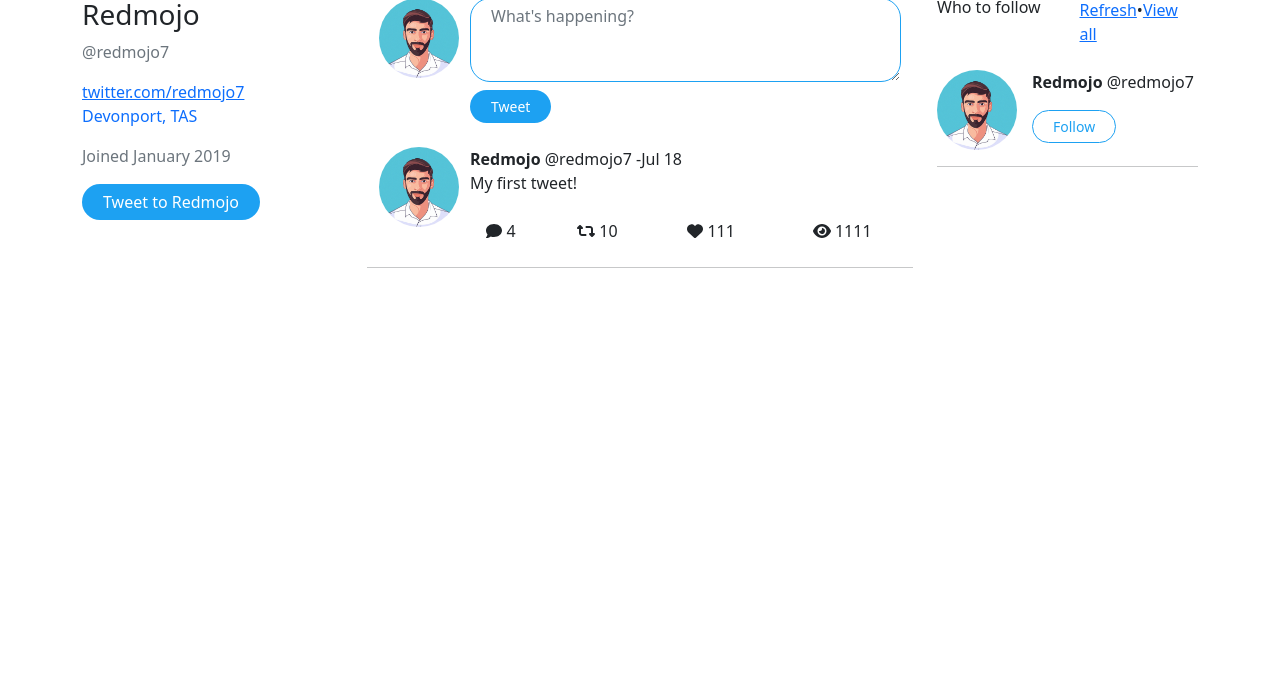
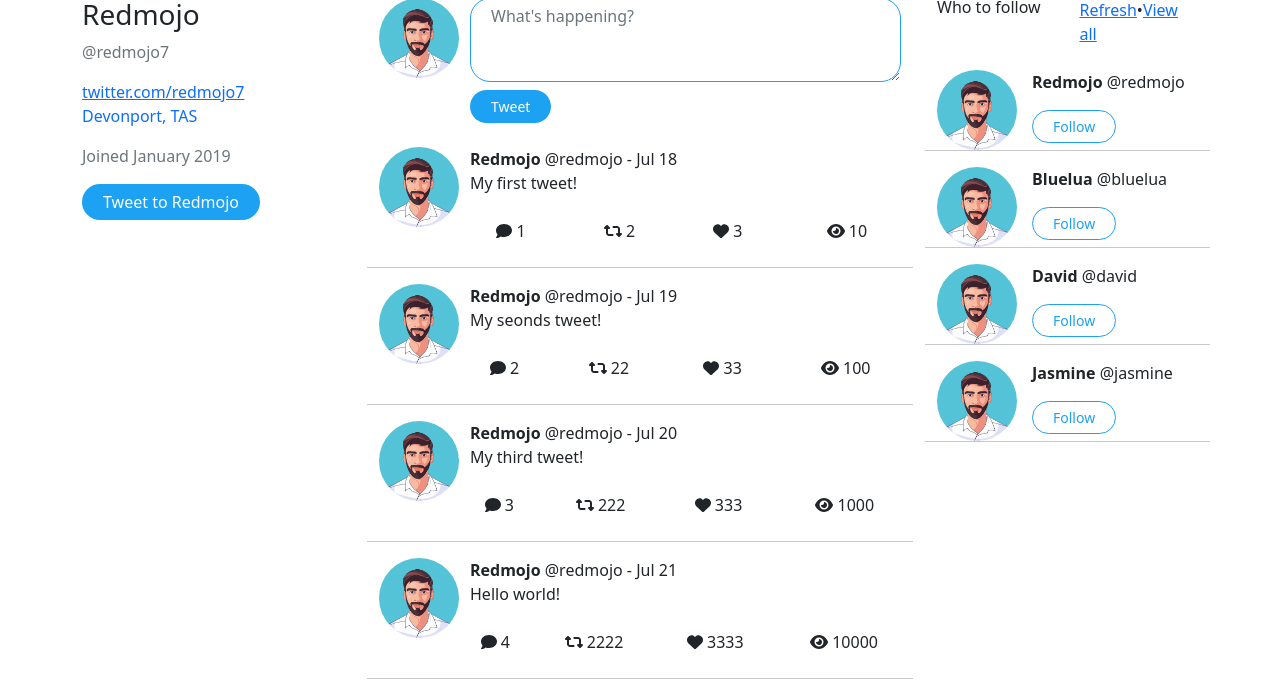
Before and after one commit to redmojo7/justtweet, a React (Create React App) app: page / in a window 1280 px wide. Shown: the part 234-926 px from the top of the page. Before the commit the page ends 800 px from the top, so only its background shows below. Built offline with nearby package versions, Linux system fonts and the light colour scheme.

Commit message:
Add Parent/Child Components

```diff
--- a/src/App.js
+++ b/src/App.js
@@ -6,11 +6,10 @@ import ProfileCover from "./components/profilecover";
 import ProfileInfo from "./components/profileinfo";
 import ProfileStats from "./components/profilestats";
 import NewTweet from "./components/newtweet";
-import TweetCard from "./components/tweetcard";
+import {TweetCards} from "./components/tweetcard";
 import RightPanel from "./components/rightpanel";
 import avartaImage from './images/avarta.jpg';
-
-
+import Counters from './Counters';
 
 function App() {
   return (
@@ -33,13 +32,14 @@ function App() {
           <div className="col-md-6">
             <NewTweet />
             <br />
-            <TweetCard />
+            <TweetCards />
           </div>
           <div className="col-md-3">
             <RightPanel />
           </div>
         </div>
       </div>
+
     </div>
   );
 }
--- /dev/null
+++ b/src/Counters.js
@@ -0,0 +1,17 @@
+import React, { Component } from "react";
+import Counter from "./Counter";
+
+class Counters extends Component {
+
+    state = {}
+    render() {
+        return (
+            <div>
+                <Counter></Counter>
+                <Counter></Counter>
+            </div>
+        );
+    }
+}
+
+export default Counters;
--- a/src/components/rightpanel.js
+++ b/src/components/rightpanel.js
@@ -1,5 +1,71 @@
 import React, { Component } from "react";
 import avartaImage from '../images/avarta.jpg';
+
+class RecommendFriends extends Component {
+    state = {
+        cards: [
+            { id: 1, name: "Redmojo", account: "@redmojo" },
+            { id: 2, name: "Bluelua", account: "@bluelua" },
+            { id: 3, name: "David", account: "@david" },
+            { id: 4, name: "Jasmine", account: "@jasmine" }
+        ]
+    }
+
+    constructor() {
+        super();
+        this.handleFollow = this.handleFollow.bind(this);
+    }
+
+    handleFollow(id) {
+        console.log("Follow Clicked", id);
+        const cards = this.state.cards.filter(
+            function (item) {
+                console.log("Follow Clicked...", item.id);
+                return item.id !== id;
+            });
+
+        this.setState({
+            cards: cards
+        });
+    }
+
+
+
+    render(props) {
+        return (
+            <div>
+                {this.state.cards.map(card =>
+                    <RecommendFriend key={card.id} card={card} onFollow={this.handleFollow}
+                    />)}
+            </div>
+        );
+    }
+}
+
+class RecommendFriend extends Component {
+
+    render(props) {
+        return (
+            <div className="row">
+                <div className="col-md-2 text-left">
+                    <img src={avartaImage} className="avarta-image" alt="avarta Image" />
+                </div>
+                <div className="col-md-2 text-left">
+                </div>
+                <div className="col-md-8 text-right">
+                    <p><strong>{this.props.card.name}  </strong>{this.props.card.account}</p>
+                    <div className="mt-2">
+                        <button className="btn btn-sm follow-button"
+                            onClick={() => this.props.onFollow(this.props.card.id)}
+                        >Follow</button>
+                    </div>
+                </div>
+                <hr />
+            </div>
+        );
+    }
+}
+
 
 class RightPanel extends Component {
     render() {
@@ -16,20 +82,8 @@ class RightPanel extends Component {
                     </div>
                 </div>
                 <br />
-                <div className="row">
-                    <div className="col-md-2 text-left">
-                        <img src={avartaImage} className="avarta-image" alt="avarta Image" />
-                    </div>
-                    <div className="col-md-2 text-left">
-                    </div>
-                    <div className="col-md-8 text-right">
-                        <p><strong>Redmojo </strong>@redmojo7</p>
-                        <div className="mt-2">
-                            <button className="btn btn-sm follow-button" >Follow</button>
-                        </div>
-                    </div>
-                </div>
-                <hr />
+                <RecommendFriends />
+
             </div>
         );
     }
--- a/src/components/tweetcard.js
+++ b/src/components/tweetcard.js
@@ -3,13 +3,52 @@ import avartaImage from '../images/avarta.jpg';
 import { FontAwesomeIcon } from '@fortawesome/react-fontawesome'
 import { faComment, faRetweet, faHeart, faEye } from '@fortawesome/free-solid-svg-icons'
 
+class TweetCards extends Component {
+    state = {
+        user:  { id: 1, name: "Redmojo", account: "@redmojo" },
+        cards: [
+            { id: 1, content: "My first tweet!", comments: 1, retweets: 2, likes: 3,  views: 10, date: "Jul 18"},
+            { id: 2, content: "My seonds tweet!", comments: 2, retweets: 22, likes: 33,  views: 100, date: "Jul 19"},
+            { id: 3, content: "My third tweet!", comments: 3, retweets: 222, likes: 333,  views: 1000, date: "Jul 20"},
+            { id: 4, content: "Hello world!", comments: 4, retweets: 2222, likes: 3333,  views: 10000, date: "Jul 21"}
+        ]
+    }
+
+    constructor() {
+        super();
+    }
+
+    handleLike(id) {
+        console.log("Like Clicked", id);
+    }
+
+    handleRetweet(id) {
+        console.log("Retweet Clicked", id);
+    }
+
+    handleComment(id) {
+        console.log("Comment Clicked", id);
+    }
+
+    render(props) {
+        return (
+            <div>
+                {this.state.cards.map(card => <TweetCard
+                    key={card.id} card={card} user={this.state.user}
+                    onLike={this.handleLike} onRetweet={this.handleRetweet}
+                    onComment={this.handleComment}
+                    />)}
+            </div>
+        );
+    }
+}
+
+
+
 class TweetCard extends Component {
     render(props) {
-        //const { comments, retweets, likes, views } = props
-        const comments = 4;
-        const retweets = 10;
-        const likes = 111;
-        const views = 1111;
+        const { content, comments, retweets, likes, views, date} = this.props.card;
+        const { name, account } = this.props.user;
         return (
             <div className="container">
                 <div className="row">
@@ -17,15 +56,15 @@ class TweetCard extends Component {
                         <img src={avartaImage} className="avarta-image" alt="avarta Image" />
                     </div>
                     <div className="col-md-10">
-                        <strong>Redmojo</strong> @redmojo7 -Jul 18
-                        <p>My first tweet!</p>
+                        <strong>{name}</strong> {account} - {date}
+                        <p>{content}</p>
                         <div className="row">
                             <table className="table table-borderless">
                                 <tbody className="text-center">
                                     <tr>
-                                        <td> <FontAwesomeIcon icon={faComment} /> {comments}</td>
-                                        <td><FontAwesomeIcon icon={faRetweet} /> {retweets}</td>
-                                        <td> <FontAwesomeIcon icon={faHeart} /> {likes}</td>
+                                        <td onClick={() => this.props.onComment(this.props.card.id)}> <FontAwesomeIcon icon={faComment} /> {comments}</td>
+                                        <td onClick={() => this.props.onRetweet(this.props.card.id)}><FontAwesomeIcon icon={faRetweet} /> {retweets}</td>
+                                        <td onClick={() => this.props.onLike(this.props.card.id)}> <FontAwesomeIcon icon={faHeart} /> {likes}</td>
                                         <td><FontAwesomeIcon icon={faEye} /> {views}</td>
                                     </tr>
                                 </tbody>
@@ -37,4 +76,4 @@ class TweetCard extends Component {
             </div>);
     }
 }
-export default TweetCard;
+export { TweetCard, TweetCards };
```
